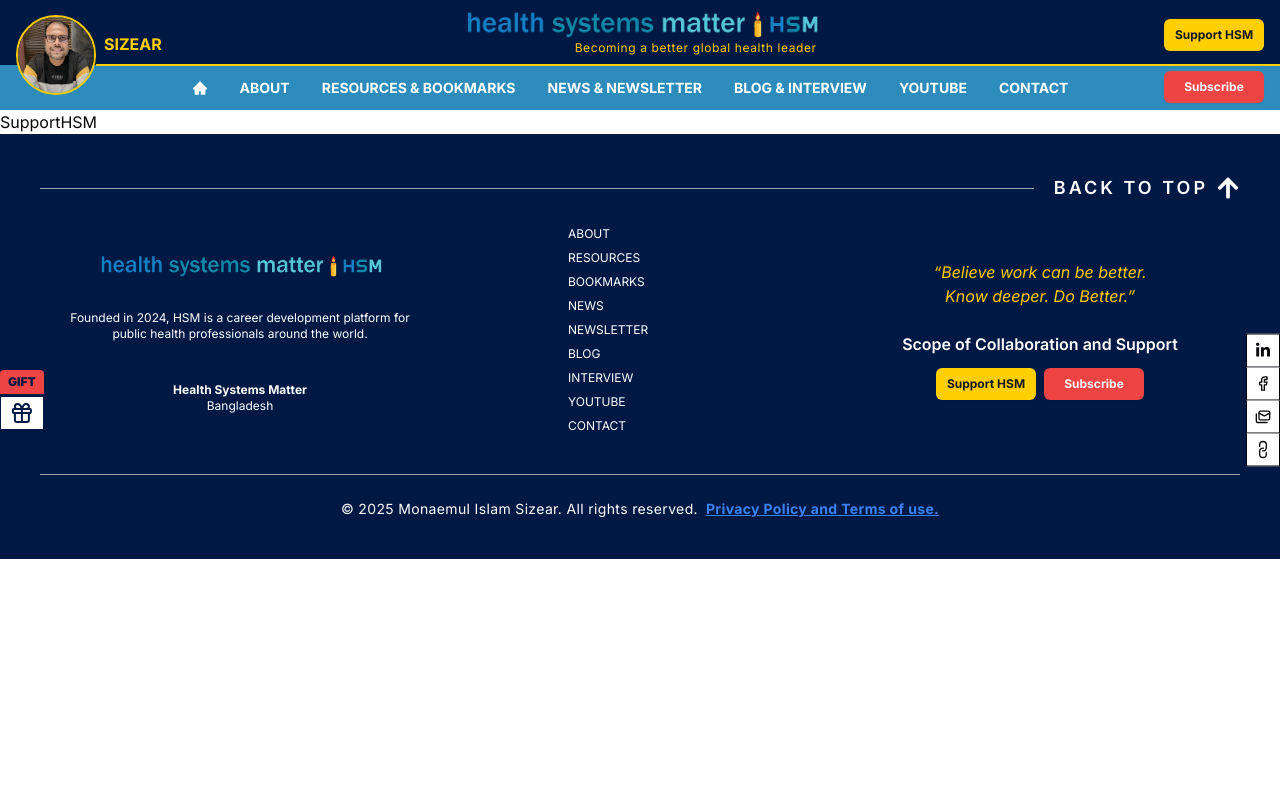
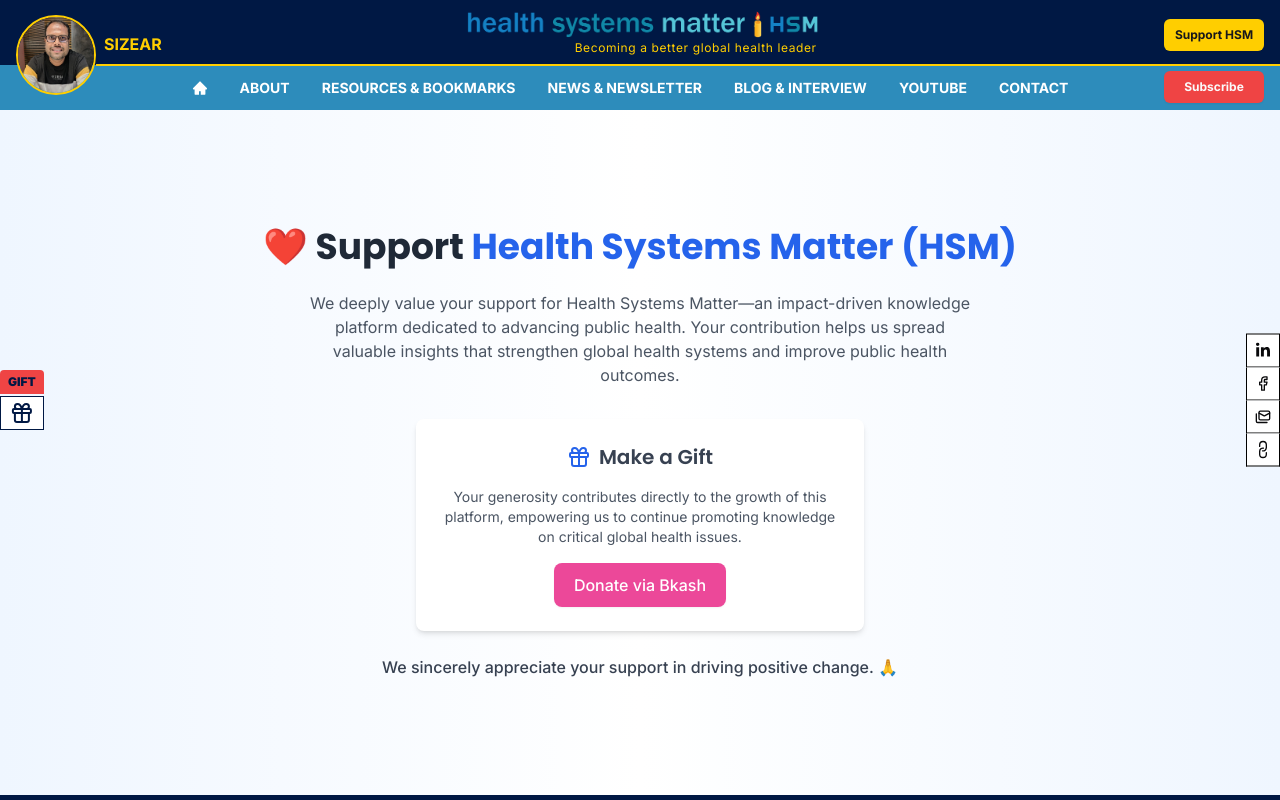
Before and after one commit to mehrabhossain1/hsm, a Next.js app: page /support-hsm in a window 1280 px wide. Shown: the top 800 px of the page. Built offline with nearby package versions, Linux system fonts and the light colour scheme.

Commit message:
Support hsm

```diff
--- a/app/support-hsm/page.tsx
+++ b/app/support-hsm/page.tsx
@@ -1,5 +1,58 @@
-const SupportHSM = () => {
-  return <div>SupportHSM</div>;
-};
+/* eslint-disable @typescript-eslint/no-unused-vars */
+"use client";
 
-export default SupportHSM;
+import { motion } from "framer-motion";
+import { Heart, Gift } from "lucide-react";
+
+export default function SupportHSM() {
+  return (
+    <div className="min-h-[calc(100vh-115px)] flex flex-col items-center justify-center bg-gradient-to-r from-blue-50 via-white to-blue-50 p-8 text-center">
+      {/* Hero Section */}
+      <motion.h1
+        initial={{ opacity: 0, y: -20 }}
+        animate={{ opacity: 1, y: 0 }}
+        transition={{ duration: 0.5 }}
+        className="text-3xl md:text-4xl font-bold text-gray-800 mb-6"
+      >
+        ❤️ Support{" "}
+        <span className="text-blue-600">Health Systems Matter (HSM)</span>
+      </motion.h1>
+      <p className="text-gray-600 max-w-2xl mx-auto mb-8">
+        We deeply value your support for Health Systems Matter—an impact-driven
+        knowledge platform dedicated to advancing public health. Your
+        contribution helps us spread valuable insights that strengthen global
+        health systems and improve public health outcomes.
+      </p>
+
+      {/* Donation Section */}
+      <motion.div
+        initial={{ opacity: 0, scale: 0.9 }}
+        animate={{ opacity: 1, scale: 1 }}
+        transition={{ duration: 0.7 }}
+        className="bg-white p-6 rounded-lg shadow-md w-full max-w-md"
+      >
+        <h2 className="text-xl font-semibold text-gray-700 mb-4 flex items-center justify-center gap-2">
+          <Gift size={24} className="text-blue-600" /> Make a Gift
+        </h2>
+        <p className="text-gray-600 text-sm mb-4">
+          Your generosity contributes directly to the growth of this platform,
+          empowering us to continue promoting knowledge on critical global
+          health issues.
+        </p>
+        <a
+          href="https://www.bkash.com/send-money"
+          target="_blank"
+          rel="noopener noreferrer"
+          className="inline-block bg-pink-500 text-white px-5 py-2.5 rounded-lg font-medium hover:bg-pink-600 transition-all duration-300 shadow-sm"
+        >
+          Donate via Bkash
+        </a>
+      </motion.div>
+
+      {/* Appreciation */}
+      <p className="mt-6 text-gray-700 font-medium">
+        We sincerely appreciate your support in driving positive change. 🙏
+      </p>
+    </div>
+  );
+}
```
